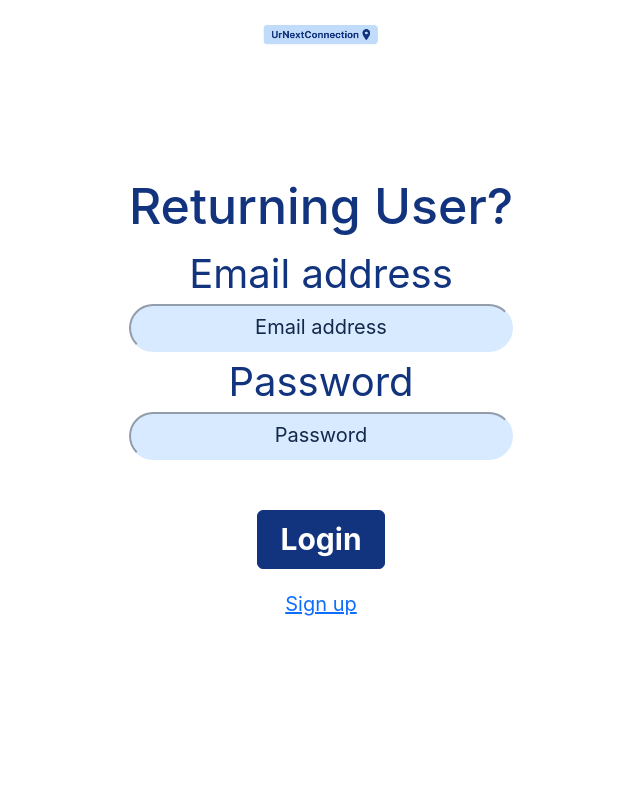
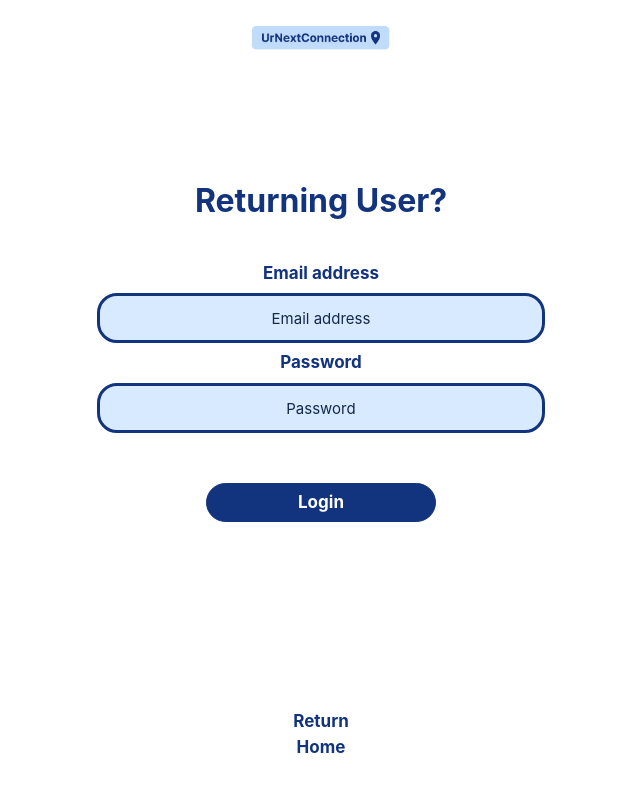
Before and after one commit to miau23/UrNextConnection, a React (Create React App) app: page /login in a window 1280 px wide. Shown: the top 792 px of the page, without its empty margins (319-959 px from the left). Built offline with nearby package versions, Linux system fonts and the light colour scheme.

Commit message:
finished styling welcome, login, signup pages

```diff
--- a/src/Auth/Home.css
+++ b/src/Auth/Home.css
@@ -2,37 +2,40 @@
     text-align: center;
   }
 #welcomeStatement{
-    font-size: 400%;
-    color: #13294B;
+    font-size: 180%;
+    padding-top: 20px;
+    color: #12337D;
   }
   .signupbtn{
     background-color:#12337D;
     color:white;
-    font-size: 350%;
+    font-size: 32px;
     border-color: #12337D;
-    width: 20%;
+    border-radius: 20px;
+    width: 22%;
+    margin: 10px;
   }
   .loginbtn{
     background-color: white;
     border-color: white;
+    border-radius: 20px;
     color:#12337D;
-    font-size: 250%;
+    font-size: 25px;
     width: 10%;
     font-weight: bold;
   }
   .welcome{
-    padding-top: 15%;
-    padding-bottom: 15%;
+    padding-top: 12%;
+    padding-bottom: 10%;
   }
   #biglogo {
-    width: 100%;
-
+    width: 40%;
   }
   .already{
-    padding-top: 70px;
-    font-size: 200%;
+    padding-top: 20px;
+    font-size: 25px;
     color: #12337D;
   }
   .signup-button{
-    padding-top: 20px;
+    padding-top: 30px;
   }
--- a/src/Auth/Login.css
+++ b/src/Auth/Login.css
@@ -2,18 +2,21 @@ label {
     display:block;
 }
 #smalllogo{
-    width:10%;
+    width:12%;
     padding-top: 20px;
 }
 .loginheader{
     padding-top: 10%;
-    font-size: 50px;
+    padding-bottom: 2%;
+    font-size: 32px;
     color: #12337D;
+    font-weight: bold;
 }
 .signupheader{
-    padding-top: 5%;
-    font-size: 50px;
+    padding-top: 18px;
+    font-size: 32px;
     color: #12337D;
+    font-weight: bold;
 }
 .signUp{
     padding-top: 20px;
@@ -21,43 +24,75 @@ label {
     color: #12337D;
 }
 .Login{
-    font-size: 20px;
     color: #12337D;
 }
 .loginpagebtn, .verifybtn{
     background-color:#12337D;
     color:white;
-    font-size: 30px;
-    width: 10%;
+    font-size: 17px;
+    width: 18%;
     border-color: #12337D;
+    border-radius: 20px;
     font-weight: bold;
 }
 #loginbuttonholder{
     padding-top: 50px;
 }
 .labels{
-    font-size: 40px;
+    font-size: 17px;
     color: #12337D;
+    font-weight: bold;
+    padding: 7px;
 }
 #email-address, #password, #first-name, #last-name, #grad-year, #onyen{
-    width:30%;
+    width:35%;
     text-align: center;
     background-color: #D8EAFF;
-    border-color:#D8EAFF;
+    border:#12337D  solid;
     color:#13294B ;
-    border-radius: 25px;
+    border-radius: 20px;
     padding: 10px 25px;
 
 }
 ::placeholder{
     color: #13294B ;
-    font-size: 20px;
+    font-size: 15px;
 }
 #verifybuttonholder{
-    padding-top: 50px;
+    padding-top: 30px;
 }
 .loginPrompt{
-    padding-top: 100px;
+    padding-top: 17px;
     color: #13294B ;
-    font-size: 20px;
+    font-size: 17px;
 }
+
+.homebtn{
+    background-color: white;
+    border-color: white;
+    border-radius: 20px;
+    color:#12337D;
+    font-size: 17px;
+    width: 10%;
+    font-weight: bold;
+}
+.home-button{
+    padding-top: 180px;
+  }
+
+.login-btn{
+    background-color: white;
+    border-color: white;
+    border-radius: 20px;
+    color:#12337D;
+    font-size: 17px;
+    width: 10%;
+    font-weight: bold;
+}
+
+.loginReturnBtn{
+    border: none;
+    cursor: pointer;
+    appearance: none;
+    background-color: inherit;
+}
--- a/src/Auth/Login.js
+++ b/src/Auth/Login.js
@@ -1,7 +1,7 @@
 import React, {useState} from 'react';
 import {  signInWithEmailAndPassword} from 'firebase/auth';
 import { auth } from '../firebase';
-import { NavLink, useNavigate } from 'react-router-dom'
+import { useNavigate } from 'react-router-dom'
 import Button from 'react-bootstrap/Button';
 import { Row, Col } from 'react-bootstrap';
 import logo from "../Tools/UrNextConnectionLogo.png";
@@ -11,6 +11,10 @@ export const Login = () => {
     const navigate = useNavigate();
     const [email, setEmail] = useState('');
     const [password, setPassword] = useState('');
+
+    const navigateWelcome = () => {
+        navigate("/");
+    };
 
     const onLogin = (e) => {
         e.preventDefault();
@@ -77,10 +81,8 @@ export const Login = () => {
                                     </div>
                                 </form>
 
-                                <div className = "signUp">
-                                    <NavLink to="/signup">
-                                        Sign up
-                                    </NavLink>
+                                <div className="home-button">
+                                    <Button className = "homebtn" onClick={navigateWelcome}>Return Home</Button>
                                 </div>
                             </div>
                         </Col>
--- a/src/Auth/Signup.js
+++ b/src/Auth/Signup.js
@@ -1,5 +1,5 @@
 import React, {useState} from 'react';
-import { NavLink, useNavigate } from 'react-router-dom';
+import { useNavigate } from 'react-router-dom';
 import {  createUserWithEmailAndPassword } from 'firebase/auth';
 import { ref, set } from "firebase/database";
 import { auth, database} from '../firebase';
@@ -10,6 +10,10 @@ import './Login.css';
 
 export const Signup = () => {
     const navigate = useNavigate();
+
+    const navigateLogin = () => {
+        navigate("/login");
+    };
 
     const [email, setEmail] = useState('')
     const [password, setPassword] = useState('');
@@ -165,11 +169,9 @@ export const Signup = () => {
                             </div>
                         </form>
                             <p className ="loginPrompt">Already have an account?</p>
-                        <div className ="Login">
-                            <NavLink to="/login" >
-                                Login
-                            </NavLink>
-                        </div>
+                            <div className="Login">
+                                <Button className = "login-btn" onClick={navigateLogin}>Login</Button>
+                            </div>
                     </div>
 
                 </Col>
```
